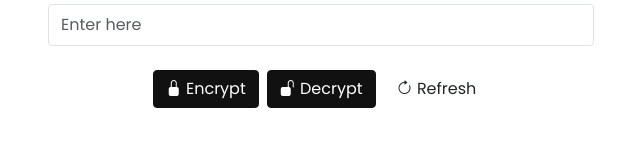
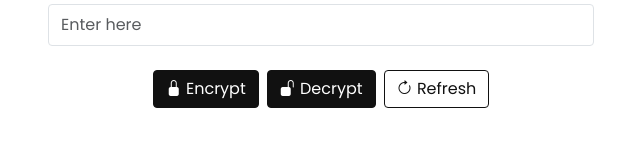
Before and after one commit to danutama/ReactJS-AES-Encryption, a React (Vite) app: page / in a window 1280 px wide. In both pictures the pointer is over the button "Refresh". Shown: the part 514-668 px from the top of the page, without its empty margins (319-959 px from the left). Built offline with nearby package versions, Linux system fonts and the light colour scheme.

Commit message:
Update style.css

```diff
--- a/src/assets/style.css
+++ b/src/assets/style.css
@@ -74,3 +74,9 @@ button:active {
   background-color: var(--color-secondary);
   border: 1px solid var(--color-secondary);
 }
+
+.btn-refresh:hover {
+  background-color: transparent;
+  color: var(--color-primary);
+  border: 1px solid var(--color-primary);
+}
```
